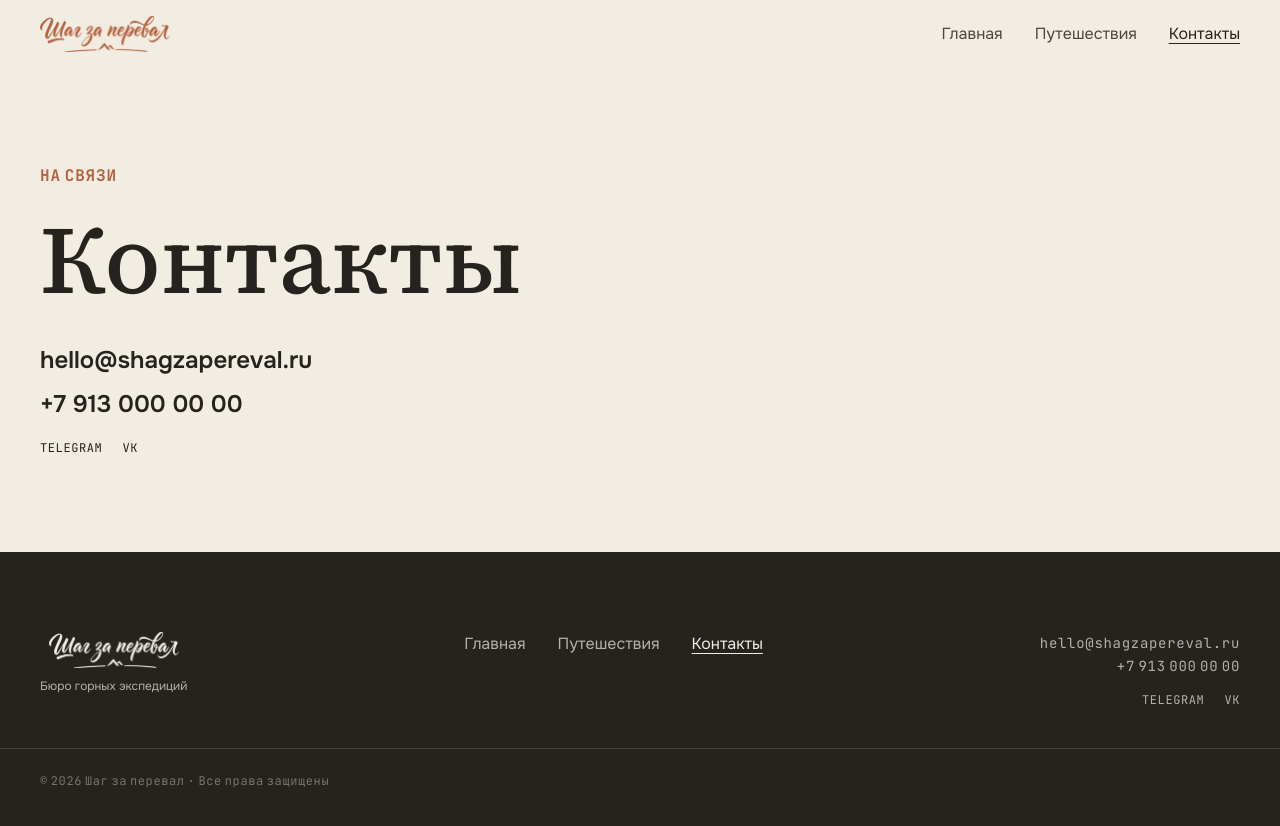
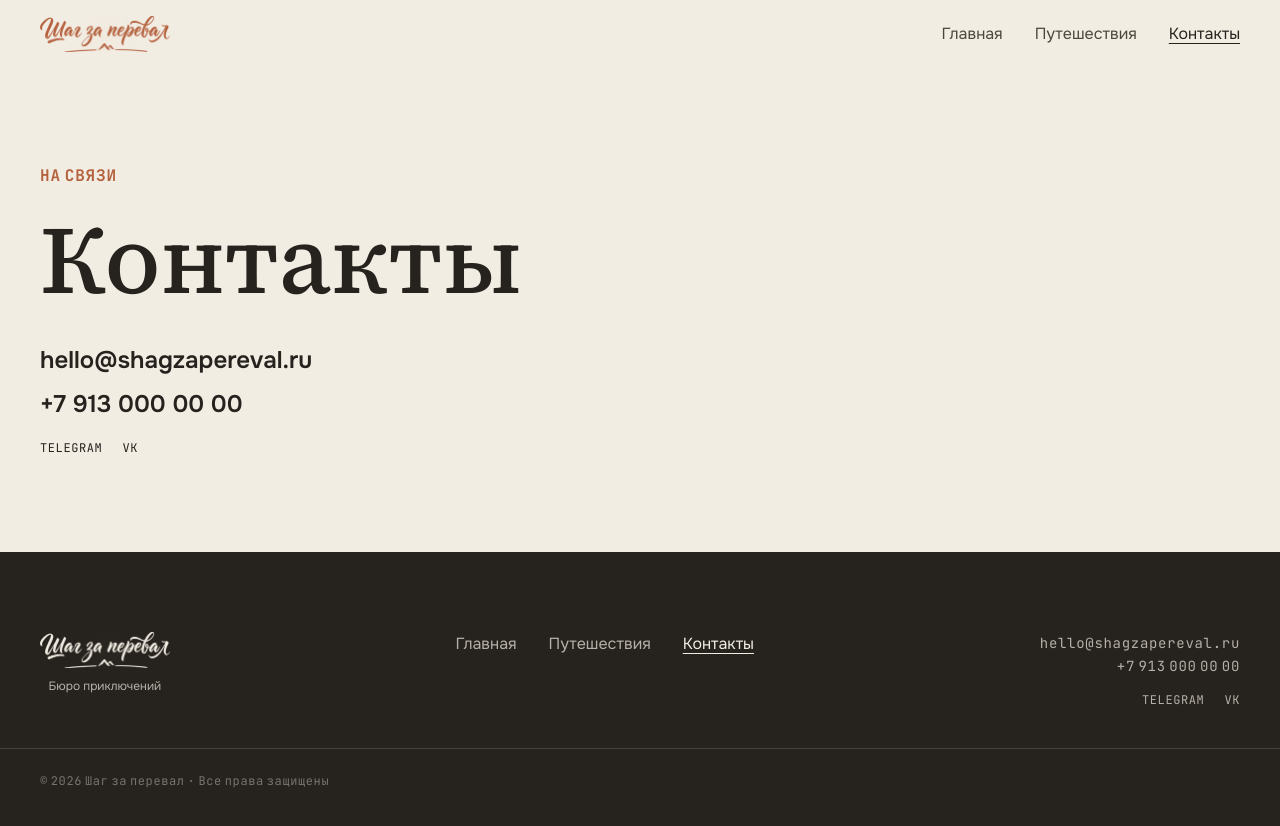
Before and after one commit to Stillonov/sz-shag-za-pereval, a Next.js app: page /contacts in a window 1280 px wide. Shown: the top 826 px of the page. Built offline with nearby package versions, Linux system fonts and the light colour scheme.

Commit message:
Change tagline to "Бюро приключений"

```diff
--- a/src/content/site.ts
+++ b/src/content/site.ts
@@ -1,4 +1,4 @@
-export const siteTagline = 'Бюро горных экспедиций';
+export const siteTagline = 'Бюро приключений';
 
 export const navLinks = [
   { href: '/', label: 'Главная' },
```
